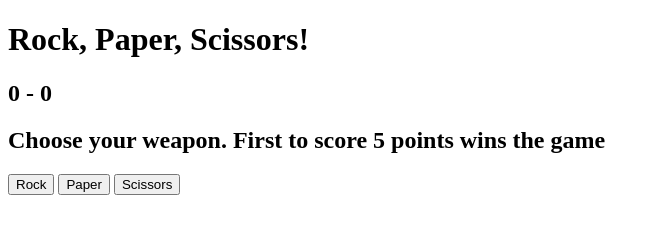
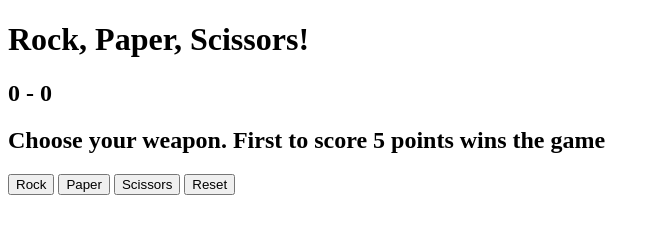
Before and after one commit to ntb-arenas/javascript-edit, a plain HTML site: page rockPaperScissors/index.html in a window 1280 px wide. Shown: the whole page, without its empty margins (0-660 px from the left). Drawn offline with Linux system fonts and the light colour scheme.

Commit message:
add reset button

```diff
--- a/rockPaperScissors/index.html
+++ b/rockPaperScissors/index.html
@@ -23,5 +23,6 @@
     <button id="btn-rock">Rock</button>
     <button id="btn-paper">Paper</button>
     <button id="btn-scissors">Scissors</button>
+    <button onclick="reset()">Reset</button>
   </body>
 </html>
--- a/rockPaperScissors/script.js
+++ b/rockPaperScissors/script.js
@@ -112,3 +112,12 @@ function gameResult() {
     resultRound.innerHTML = "Computer won!";
   }
 }
+
+function reset() {
+  pScore = 0;
+  cScore = 0;
+  playerScoreDisplay.innerHTML = pScore;
+  computerScoreDisplay.innerHTML = cScore;
+  resultRound.innerHTML = "Choose your weapon. First to score 5 points wins the game";
+  isGameOver = false;
+}
```
